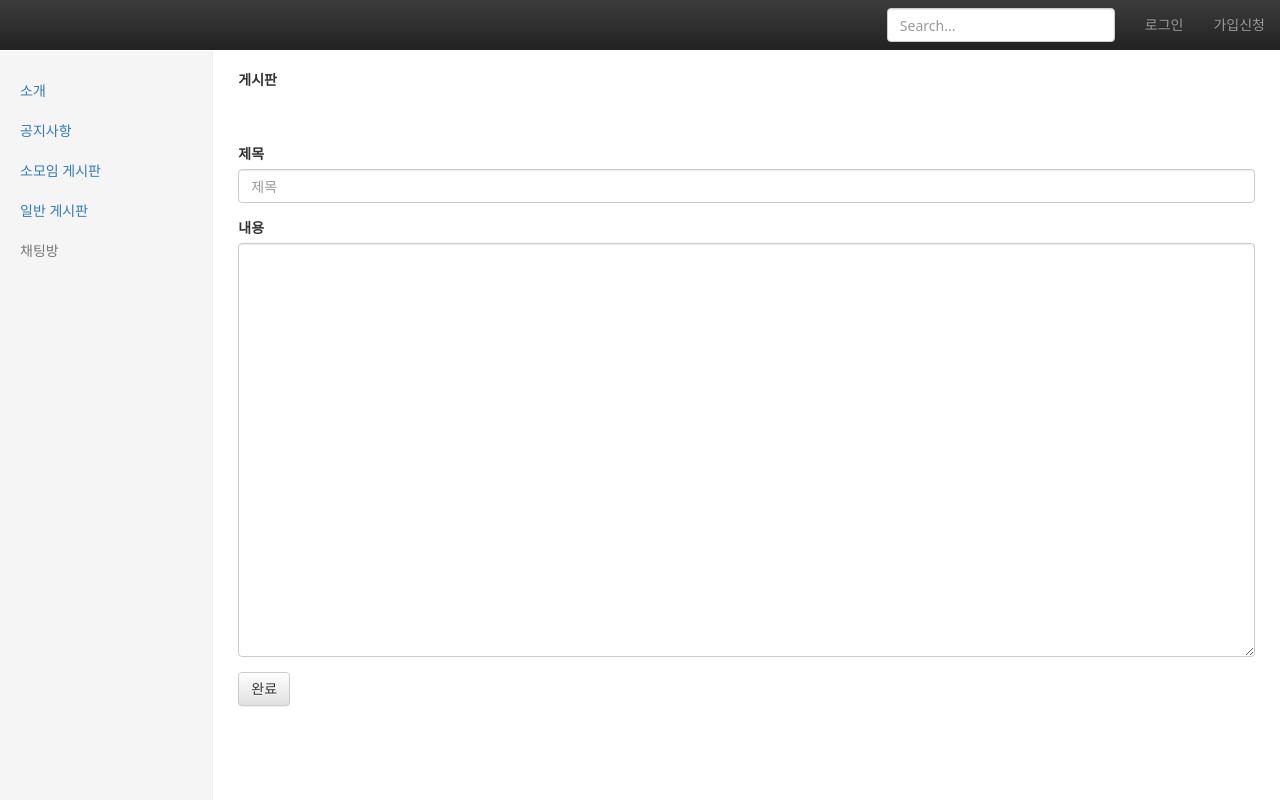
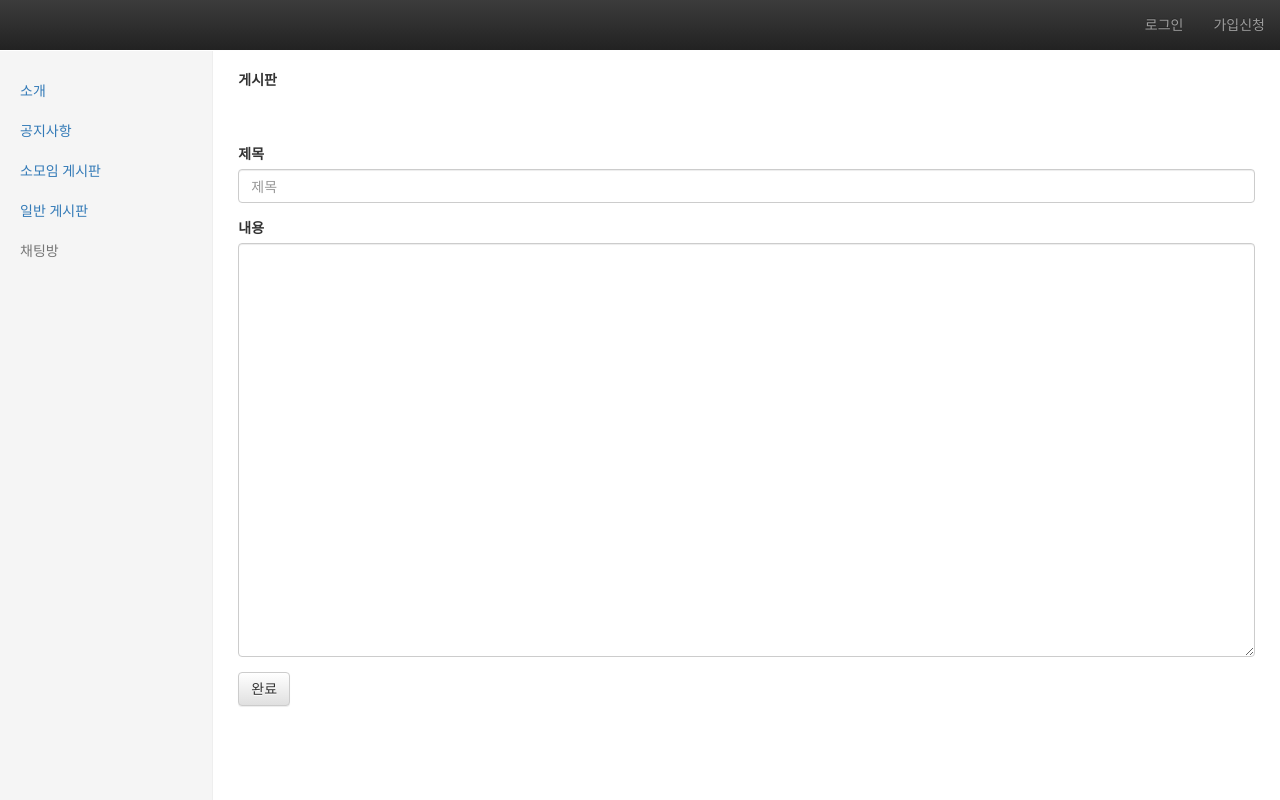
Before and after one commit to PoolC/Yuzuki, a Python web app: template template/article_edit.html in a window 1280 px wide. Run offline with Jinja, Linux system fonts and the light colour scheme; the template is opened without the code that fills it, so the values that code supplies are empty; some libraries are stand-ins or nearby versions; some web fonts are replaced.

Commit message:
another hide

```diff
--- a/template/base.html
+++ b/template/base.html
@@ -43,7 +43,7 @@
                 <li><a href="/register">가입신청</a></li>
             </ul>
             <form class="navbar-form navbar-right">
-                <input type="text" class="form-control" placeholder="Search...">
+                <!--input type="text" class="form-control" placeholder="Search..."-->
             </form>
         </div>
     </div>
```
